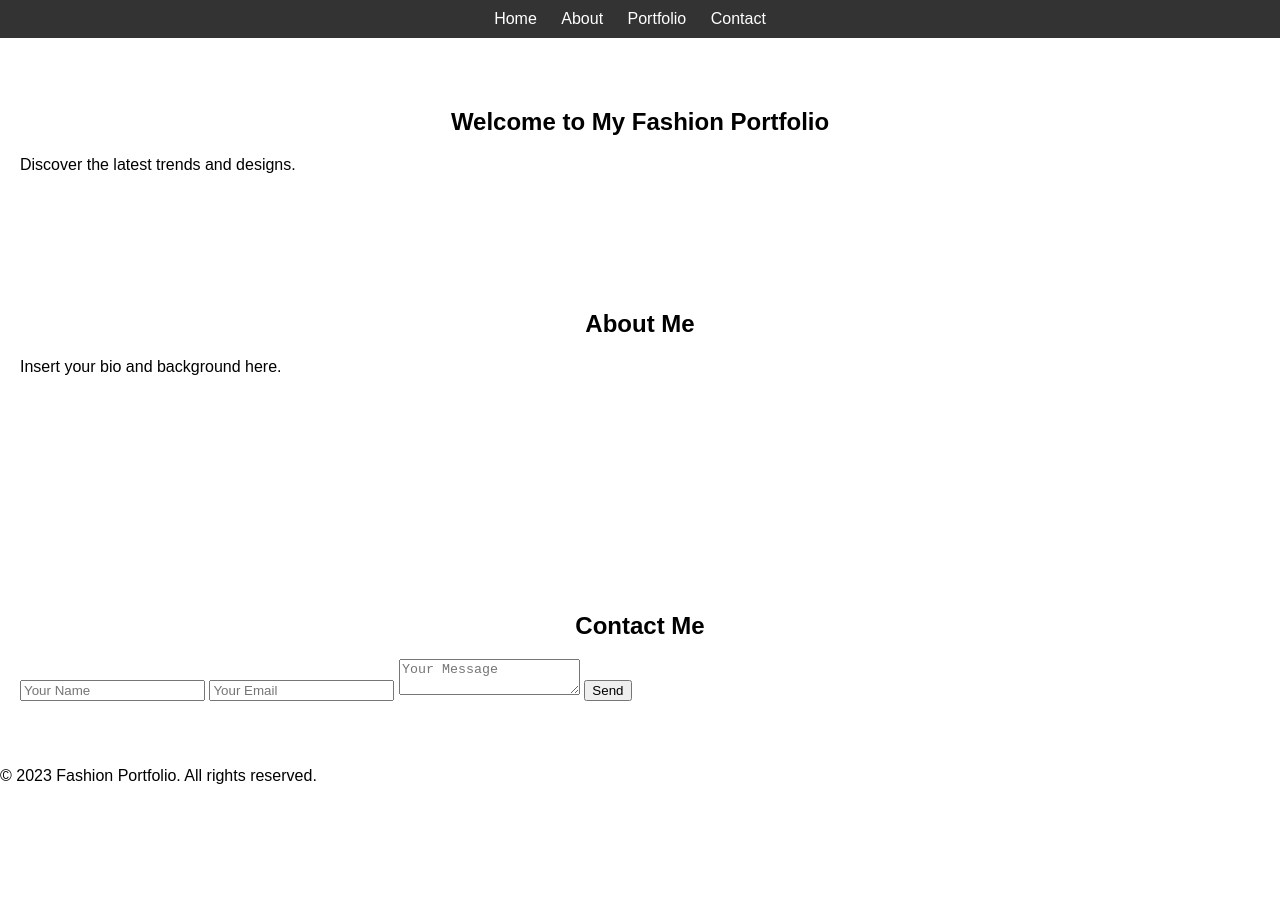
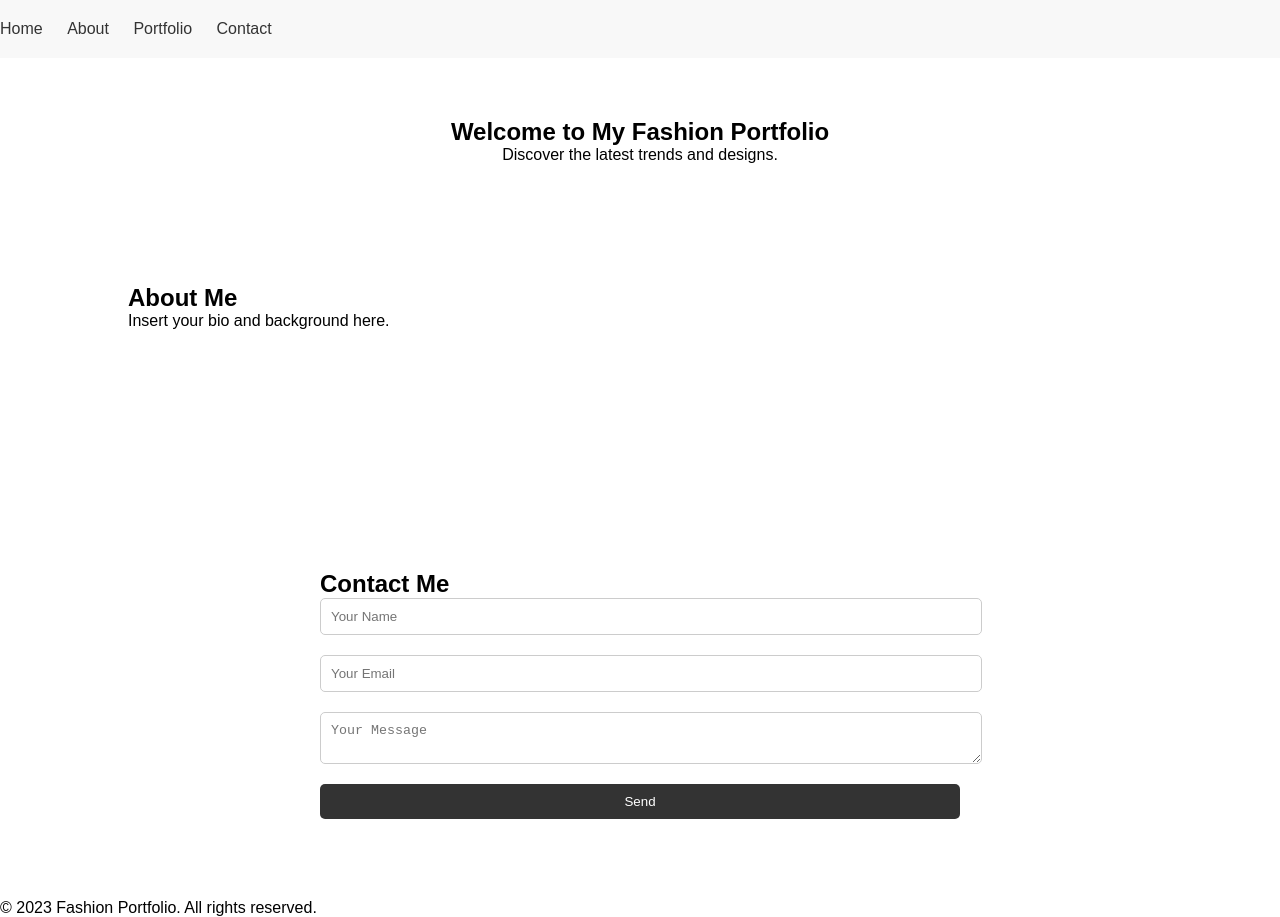
Before and after one commit to punyapatil/website.github.io, a plain HTML site: page index.html in a window 1280 px wide. Before the commit the page ends 801 px from the top, so only its background shows below. Drawn offline with Linux system fonts and the light colour scheme.

Commit message:
Update styles.css

```diff
--- a/styles.css
+++ b/styles.css
@@ -1,21 +1,18 @@
-/* Basic styling */
-body {
-  font-family: Arial, sans-serif;
+/* Basic Reset */
+body, h1, h2, h3, p, ul {
   margin: 0;
   padding: 0;
+  font-family: Arial, sans-serif;
 }
 
+/* Header Styles */
 header {
-  background-color: #333;
-  color: #fff;
-  padding: 10px 0;
-  text-align: center;
+  background-color: #f8f8f8;
+  padding: 20px 0;
 }
 
 nav ul {
   list-style: none;
-  margin: 0;
-  padding: 0;
 }
 
 nav ul li {
@@ -24,24 +21,58 @@ nav ul li {
 }
 
 nav ul li a {
-  color: #fff;
   text-decoration: none;
+  color: #333;
 }
 
+/* Sections */
 section {
-  padding: 50px 20px;
+  padding: 60px 0;
 }
 
-h1, h2 {
+.intro {
   text-align: center;
 }
 
-.portfolio-item {
-  text-align: center;
-  margin-bottom: 20px;
+.about {
+  width: 80%;
+  margin: 0 auto;
 }
 
-.portfolio-item img {
-  max-width: 100%;
+.gallery {
+  display: grid;
+  grid-template-columns: repeat(3, 1fr);
+  gap: 20px;
+}
+
+.gallery img {
+  width: 100%;
   height: auto;
 }
+
+.contact-form {
+  width: 50%;
+  margin: 0 auto;
+}
+
+input,
+textarea,
+button {
+  display: block;
+  margin-bottom: 20px;
+  width: 100%;
+  padding: 10px;
+  border-radius: 5px;
+  border: 1px solid #ccc;
+}
+
+button {
+  background-color: #333;
+  color: white;
+  border: none;
+  cursor: pointer;
+}
+
+button:hover {
+  background-color: #555;
+}
```
